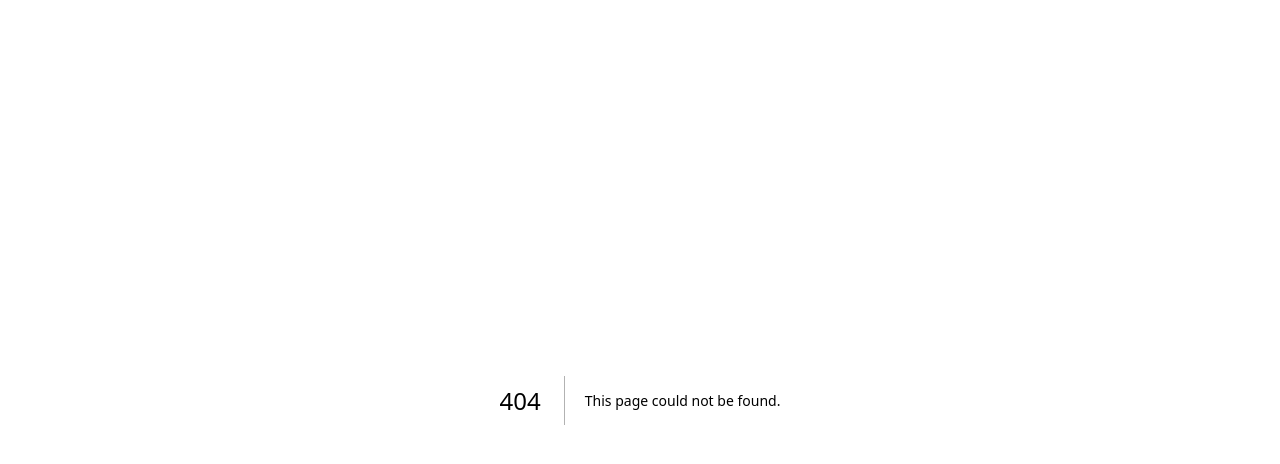
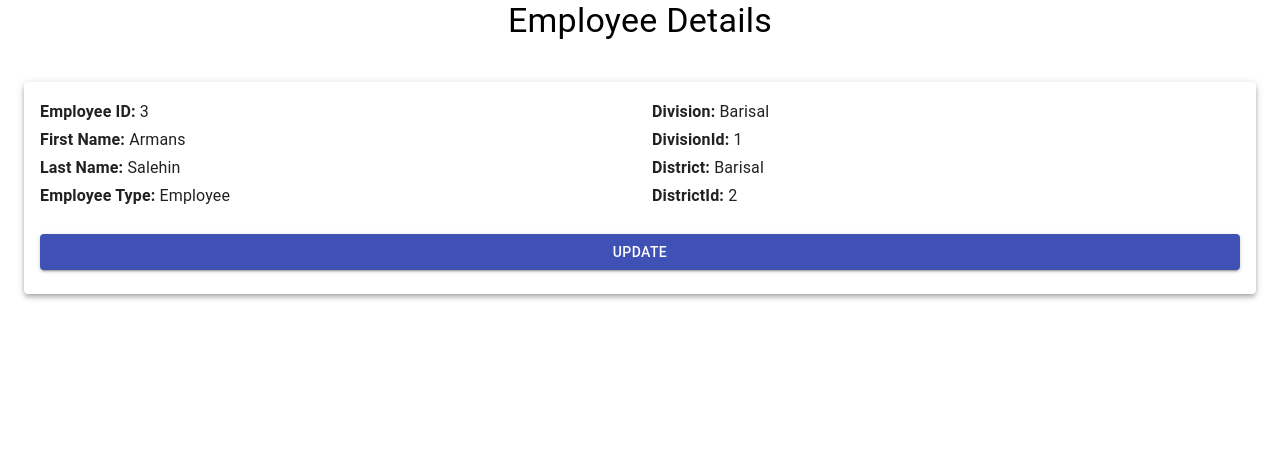
Before and after one commit to knrbokhari/assignment_for_frontend_DG, a Next.js app: page /employees/1 in a window 1280 px wide. Before the commit this address had no page. Shown: the top 464 px of the page. Built offline with nearby package versions, Linux system fonts and the light colour scheme.

Commit message:
created EmployeeDetailsPage

```diff
--- /dev/null
+++ b/components/EmployeeDetails/index.js
@@ -0,0 +1,47 @@
+import React from 'react';
+import { Typography, Card, CardContent, Grid } from '@mui/material';
+import { Button } from '@material-ui/core';
+
+const EmployeeDetails = ({ employee }) => {
+    return (
+        <Card elevation={4} sx={{ mt: 5 }} >
+            <CardContent>
+                <Grid container spacing={3}>
+                    <Grid item xs={6}>
+                        <Typography variant="subtitle1">
+                            <strong>Employee ID:</strong> {employee?.empID}
+                        </Typography>
+                        <Typography variant="subtitle1">
+                            <strong>First Name:</strong> {employee?.firstName}
+                        </Typography>
+                        <Typography variant="subtitle1">
+                            <strong>Last Name:</strong> {employee?.lastName}
+                        </Typography>
+                        <Typography variant="subtitle1">
+                            <strong>Employee Type:</strong> {employee?.employeeType}
+                        </Typography>
+                    </Grid>
+                    <Grid item xs={6}>
+                        <Typography variant="subtitle1">
+                            <strong>Division:</strong> {employee?.division}
+                        </Typography>
+                        <Typography variant="subtitle1">
+                            <strong>DivisionId:</strong> {employee?.divisionId}
+                        </Typography>
+                        <Typography variant="subtitle1">
+                            <strong>District:</strong> {employee?.district}
+                        </Typography>
+                        <Typography variant="subtitle1">
+                            <strong>DistrictId:</strong> {employee?.districtId}
+                        </Typography>
+                    </Grid>
+                    <Grid item xs={12}>
+                        <Button variant='contained' fullWidth color='primary'>Update</Button>
+                    </Grid>
+                </Grid>
+            </CardContent>
+        </Card>
+    );
+};
+
+export default EmployeeDetails;
--- a/components/UserTable/index.js
+++ b/components/UserTable/index.js
@@ -1,5 +1,4 @@
 import { Box, Button, Container, IconButton, Tooltip } from '@material-ui/core';
-import { Delete, Edit } from '@material-ui/icons';
 import { MaterialReactTable } from 'material-react-table';
 import React, { useEffect, useMemo, useState } from 'react'
 import { EditUserModal } from '../index';
@@ -63,12 +62,8 @@ const UserList = ({ data, employeeType }) => {
                 data={employeesData}
                 enableFullScreenToggle={false}
                 enableDensityToggle={false}
-
-                // editingMode="modal"
                 enableColumnOrdering
                 enableEditing
-                // onEditingRowSave={handleSaveRowEdits}
-                // onEditingRowCancel={handleCancelRowEdits}
                 positionActionsColumn="last"
                 renderRowActions={({ row, table }) => (
                     <Box style={{ display: 'flex', gap: '1rem' }}>
--- /dev/null
+++ b/pages/employees/[id].js
@@ -0,0 +1,24 @@
+import { Container, Typography } from '@material-ui/core'
+import React from 'react'
+import EmployeeDetails from '../../components/EmployeeDetails';
+
+const EmployeeDetailsPage = () => {
+    const employee = {
+        empID: 3,
+        firstName: 'Armans',
+        lastName: 'Salehin',
+        employeeType: 'Employee',
+        divisionId: 1,
+        districtId: 2,
+        division: 'Barisal',
+        district: 'Barisal',
+    };
+    return (
+        <Container>
+            <Typography variant='h4' align='center'>Employee Details</Typography>
+            <EmployeeDetails employee={employee} />
+        </Container>
+    )
+}
+
+export default EmployeeDetailsPage
```
